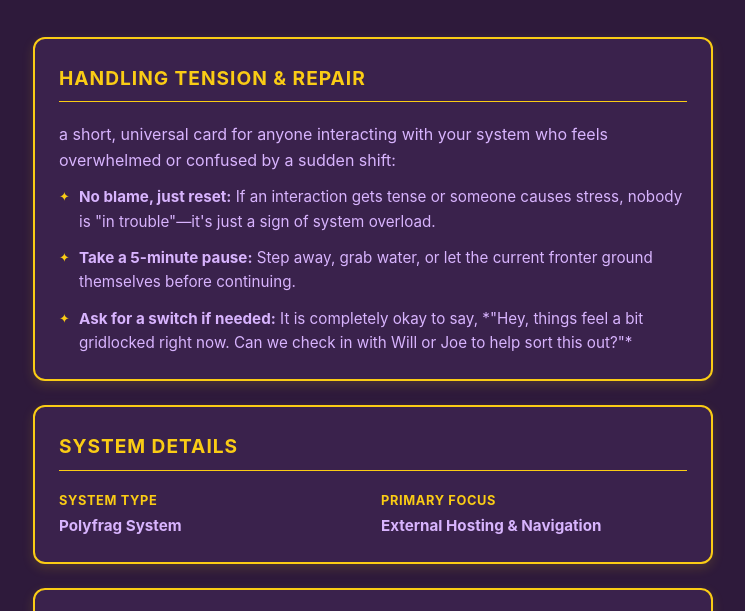
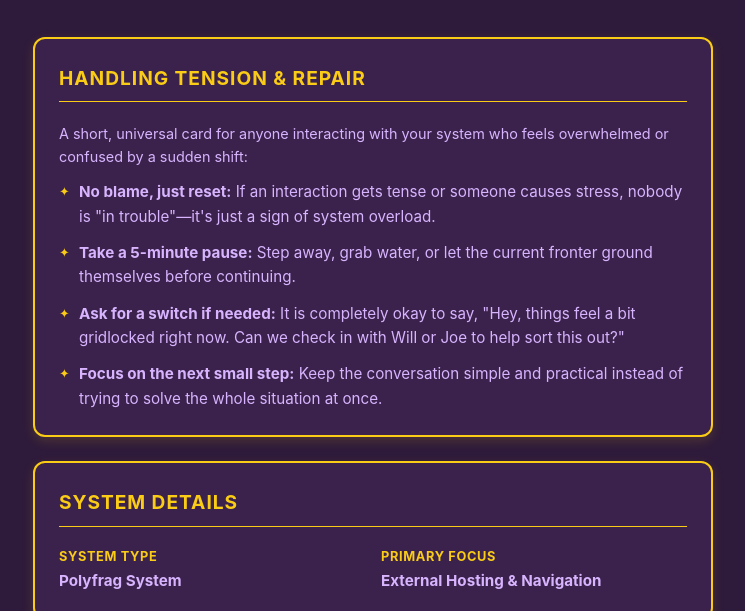
Before and after one commit to jokermaggot/system-map, a plain HTML site: page index.html in a window 1280 px wide. Shown: the part 173-784 px from the top of the page, without its empty margins (267-1012 px from the left). Drawn offline with Linux system fonts and the light colour scheme.

Commit message:
Fix invalid HTML in index.html and keep the page structure consistent

```diff
--- a/index.html
+++ b/index.html
@@ -6,12 +6,12 @@
     <title>Apollo System | Quick Reference Map</title>
     <style>
         :root {
-            --bg-color: #2e1a3b;        /* Eggplant */
-            --card-bg: #3a224c;         /* Slightly lighter eggplant for cards */
-            --text-main: #d8b4fe;       /* Lilac */
-            --text-muted: #c4b5fd;      /* Muted lilac */
-            --accent: #facc15;          /* Golden sunflower */
-            --border: #facc15;          /* Golden sunflower */
+            --bg-color: #2e1a3b;
+            --card-bg: #3a224c;
+            --text-main: #d8b4fe;
+            --text-muted: #c4b5fd;
+            --accent: #facc15;
+            --border: #facc15;
         }
 
         * {
@@ -151,6 +151,13 @@
             top: 2px;
         }
 
+        .note {
+            display: block;
+            margin-bottom: 0.75rem;
+            font-size: 0.9rem;
+            color: var(--text-main);
+        }
+
         footer {
             text-align: center;
             margin-top: 3rem;
@@ -168,23 +175,23 @@
     </style>
 </head>
 <body>
-
     <div class="container">
         <header>
             <h1>Apollo System</h1>
             <p>A quick reference guide for friends, family, and loved ones.</p>
         </header>
-<!-- Handling Tension / Conflict Card -->
+
         <section class="card">
             <h2>Handling Tension & Repair</h2>
+            <span class="note">A short, universal card for anyone interacting with your system who feels overwhelmed or confused by a sudden shift:</span>
             <ul class="tips-list">
-                <span>a short, universal card for anyone interacting with your system who feels overwhelmed or confused by a sudden shift:</span>
                 <li><strong>No blame, just reset:</strong> If an interaction gets tense or someone causes stress, nobody is "in trouble"—it's just a sign of system overload.</li>
                 <li><strong>Take a 5-minute pause:</strong> Step away, grab water, or let the current fronter ground themselves before continuing.</li>
-                <li><strong>Ask for a switch if needed:</strong> It is completely okay to say, *"Hey, things feel a bit gridlocked right now. Can we check in with Will or Joe to help sort this out?"*</li>
+                <li><strong>Ask for a switch if needed:</strong> It is completely okay to say, "Hey, things feel a bit gridlocked right now. Can we check in with Will or Joe to help sort this out?"</li>
+                <li><strong>Focus on the next small step:</strong> Keep the conversation simple and practical instead of trying to solve the whole situation at once.</li>
             </ul>
         </section>
-        <!-- System Profile / Details -->
+
         <section class="card">
             <h2>System Details</h2>
             <div class="system-info">
@@ -199,42 +206,33 @@
             </div>
         </section>
 
-        <!-- Main Hosting Lineup & Identity Markers -->
         <section class="card">
             <h2>Hosting Lineup & Identity Markers</h2>
             <span>CLICK OUR NAMES</span>
             <div class="member-list">
-    <!-- Joe -->
                 <div class="member-item">
                     <span class="member-name"><a href="members/joe.html" style="color: var(--accent); text-decoration: none;">Joe</a></span>
                     <span class="member-desc">Manages daily survival tasks, medicine compliance, and creative artistry. Direct, casual, and grounded.</span>
                 </div>
-    <!-- Keith -->
                 <div class="member-item">
                     <span class="member-name"><a href="members/keith.html" style="color: var(--accent); text-decoration: none;">Keith</a></span>
                     <span class="member-desc">Thrives on automobile scene topic conversations, though not mechanically adept under the hood.</span>
                 </div>
-    <!-- Russ / Reese -->
                 <div class="member-item">
                     <span class="member-name"><a href="members/russ.html" style="color: var(--accent); text-decoration: none;">Russ / Reese</a></span>
                     <span class="member-desc">Handles IT technical issues, troubleshooting, digital tools, and logistical execution.</span>
                 </div>
-    <!-- Will -->
                 <div class="member-item">
                     <span class="member-name"><a href="members/will.html" style="color: var(--accent); text-decoration: none;">Will</a></span>
                     <span class="member-desc">Easygoing, neutral perspective with a natural talent for task scheduling.</span>
                 </div>
-    <!-- Crayne / Crane -->
                 <div class="member-item">
                     <span class="member-name"><a href="members/crayne.html" style="color: var(--accent); text-decoration: none;">Crayne / Crane</a></span>
                     <span class="member-desc">The playful jester! Shifts topics to fun or stress-relieving activities when overwhelmed.</span>
                 </div>
             </div>
-
-            </div>
         </section>
 
-        <!-- Caretakers & Support -->
         <section class="card">
             <h2>Caretakers & Support</h2>
             <div class="member-list">
@@ -249,7 +247,6 @@
             </div>
         </section>
 
-        <!-- Interaction Tips -->
         <section class="card">
             <h2>Tips for Interacting</h2>
             <ul class="tips-list">
@@ -263,6 +260,5 @@
             Apollo System Reference Map • Updated 2026
         </footer>
     </div>
-
 </body>
 </html>
```
Lines whose indentation alone changed are shown as unchanged.
